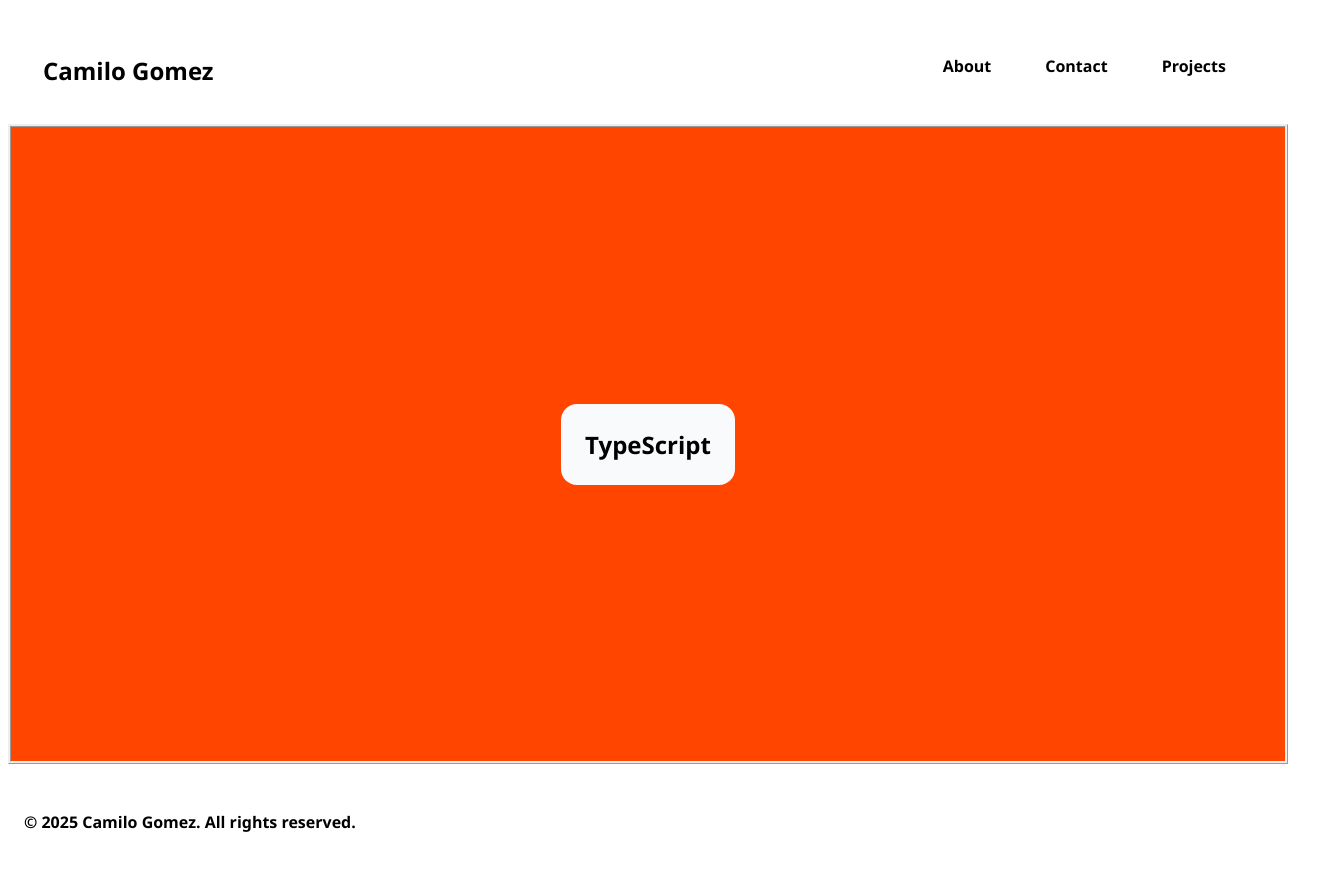
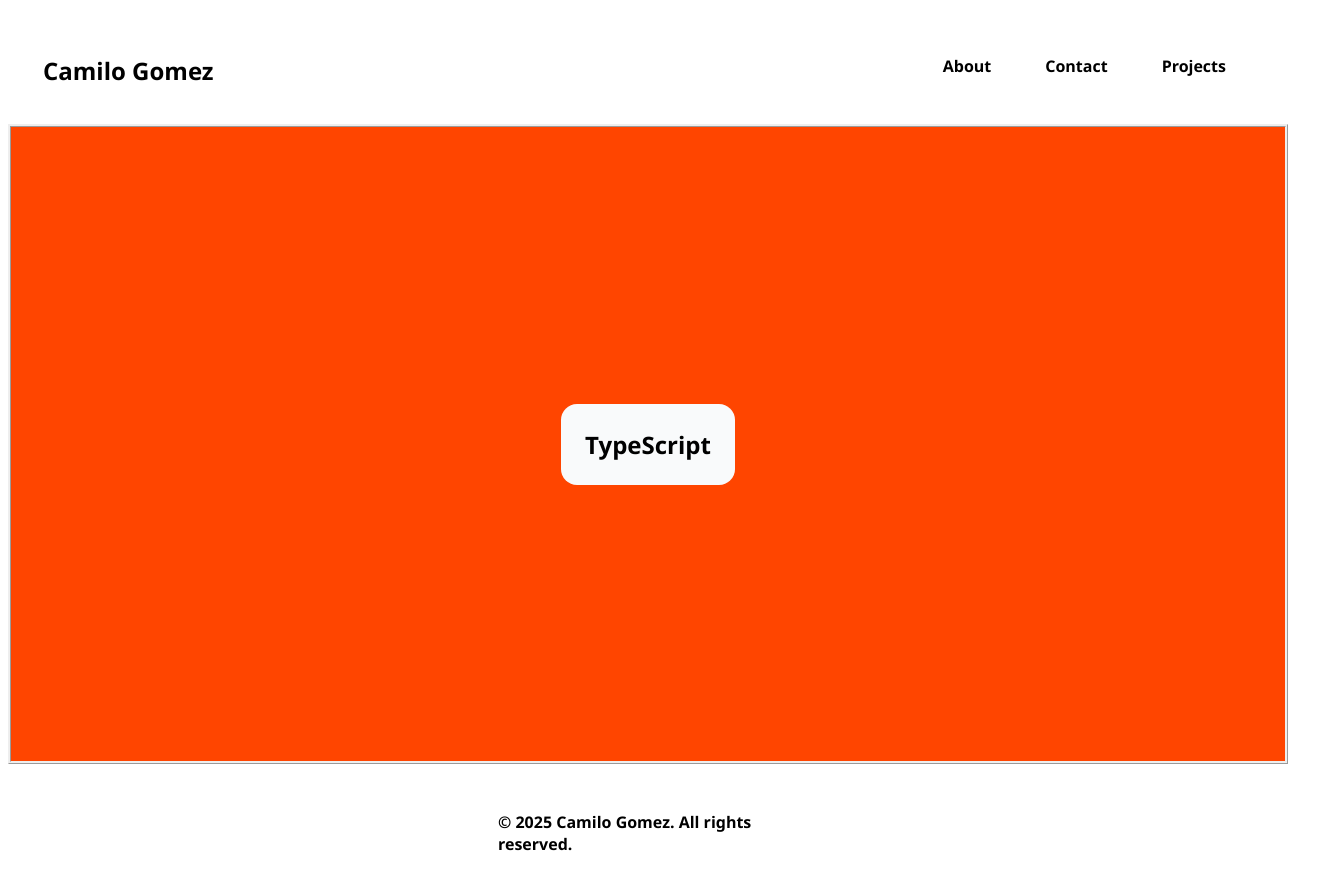
Before and after one commit to fullstacknyc/portfolio, a Next.js app: page / in a window 1280 px wide. Shown: the top 890 px of the page, 1320 px wide, since content can reach past the window. Built offline with nearby package versions, Linux system fonts and the light colour scheme.

Commit message:
centering footer

```diff
--- a/src/app/components/Footer.tsx
+++ b/src/app/components/Footer.tsx
@@ -2,7 +2,7 @@ import React from "react";
 
 function Footer() {
   return (
-    <footer className="w-full max-w-sm text-center font-bold p-4 mx-auto rounded-3xl">
+    <footer>
       <p>&copy; 2025 Camilo Gomez. All rights reserved.</p>
     </footer>
   );
--- a/src/app/globals.css
+++ b/src/app/globals.css
@@ -23,6 +23,7 @@ nav {
 .navLogo{
   max-block-size: 45px;
   padding:25px;
+  border-radius: 45px;
 }
 .navLogo:hover {
   cursor: pointer;
@@ -46,6 +47,7 @@ nav ul li a {
   font-weight: bold;
   transition: color 0.3s;
   padding: 15px;
+  border-radius: 15px;
 }
 nav ul li a:hover {
   color: white;
@@ -61,8 +63,6 @@ main {
   height: auto;
 }
 footer {
-  display: flex;
-  text-align: center;
   padding: 1rem;
   color: black;
   font-weight: bold;
@@ -101,3 +101,8 @@ footer {
   background-color: orangered;
   border-style:ridge;
 }
+.footerContent {
+  display: flex;
+  align-items: center;
+  justify-content: center;
+}
--- a/src/app/layout.tsx
+++ b/src/app/layout.tsx
@@ -45,7 +45,9 @@ export default function RootLayout({
         <div className="bodyContent">
         {children}
         </div>
+        <div className="footerContent">
         <Footer />
+        </div>
       </body>
     </html>
   );
```
